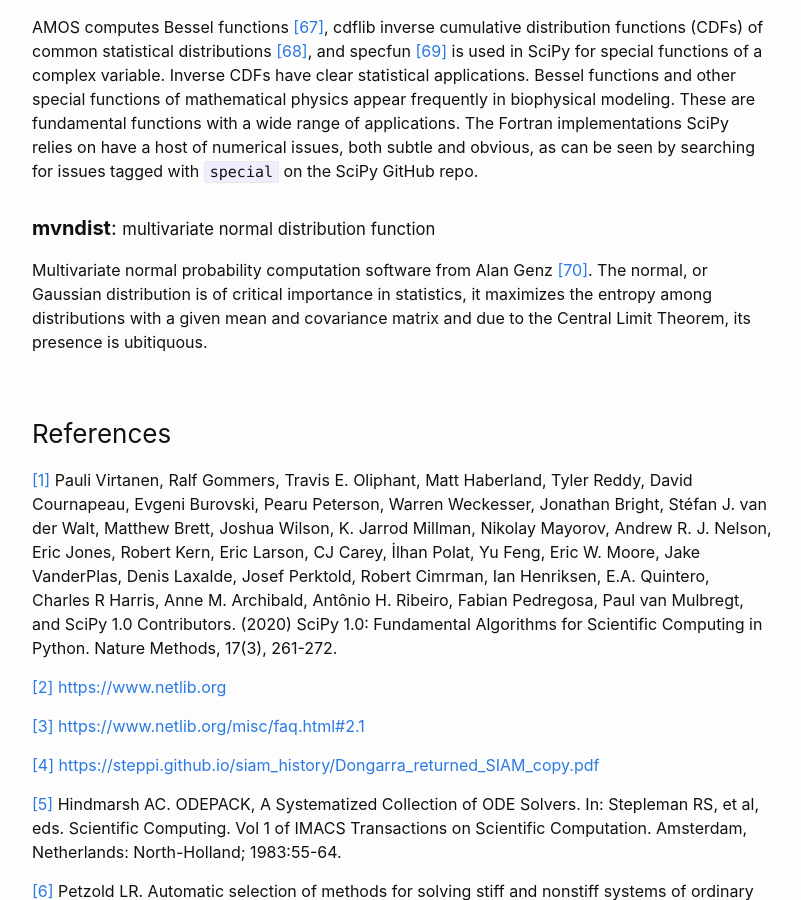
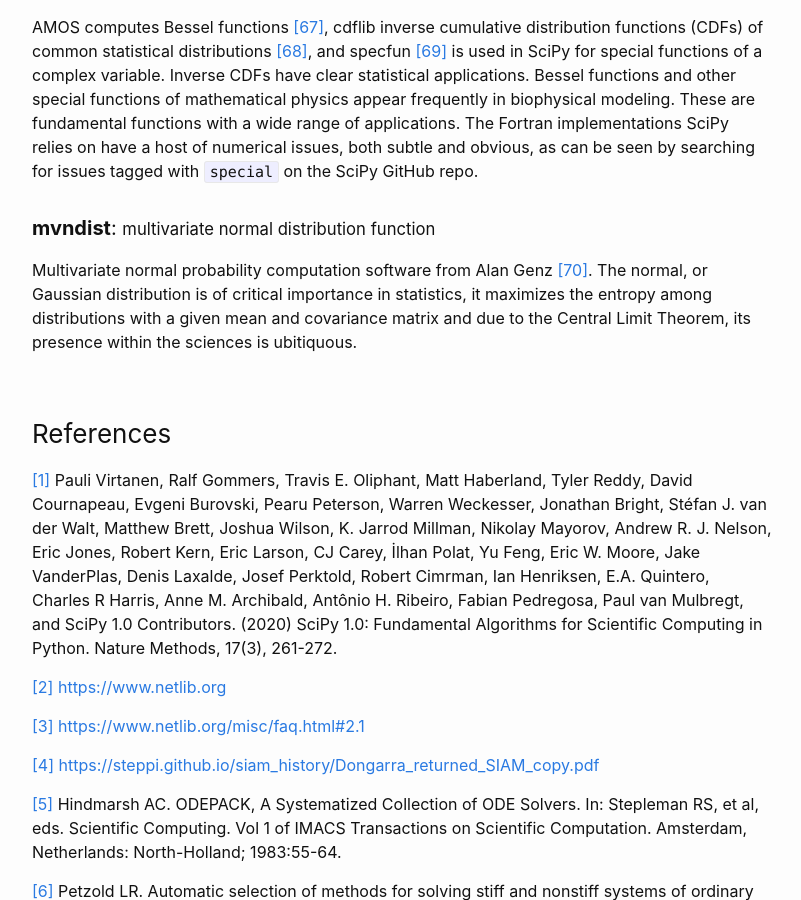
Before and after one commit to steppi/steppi.github.io, a Jekyll site: the page built from _posts/2023-12-05-scipy-fortran-bio-applications.md, in a window 1280 px wide and 900 px high, scrolled down 4179 px. Shown: the whole window, without its empty margins (238-1039 px from the left). Built offline with Jekyll 4.4.1, drawn with Linux system fonts in a browser that asks for light colours.

Commit message:
Add a word

```diff
--- a/_posts/2023-12-05-scipy-fortran-bio-applications.md
+++ b/_posts/2023-12-05-scipy-fortran-bio-applications.md
@@ -208,7 +208,7 @@ on the SciPy GitHub repo.
 Multivariate normal probability computation software from Alan Genz [[70]](#70). The
 normal, or Gaussian distribution is of critical importance in statistics, it maximizes
 the entropy among distributions with a given mean and covariance matrix and due to the
-Central Limit Theorem, its presence is ubitiquous.
+Central Limit Theorem, its presence within the sciences is ubitiquous.
 
 
 ### References
```
